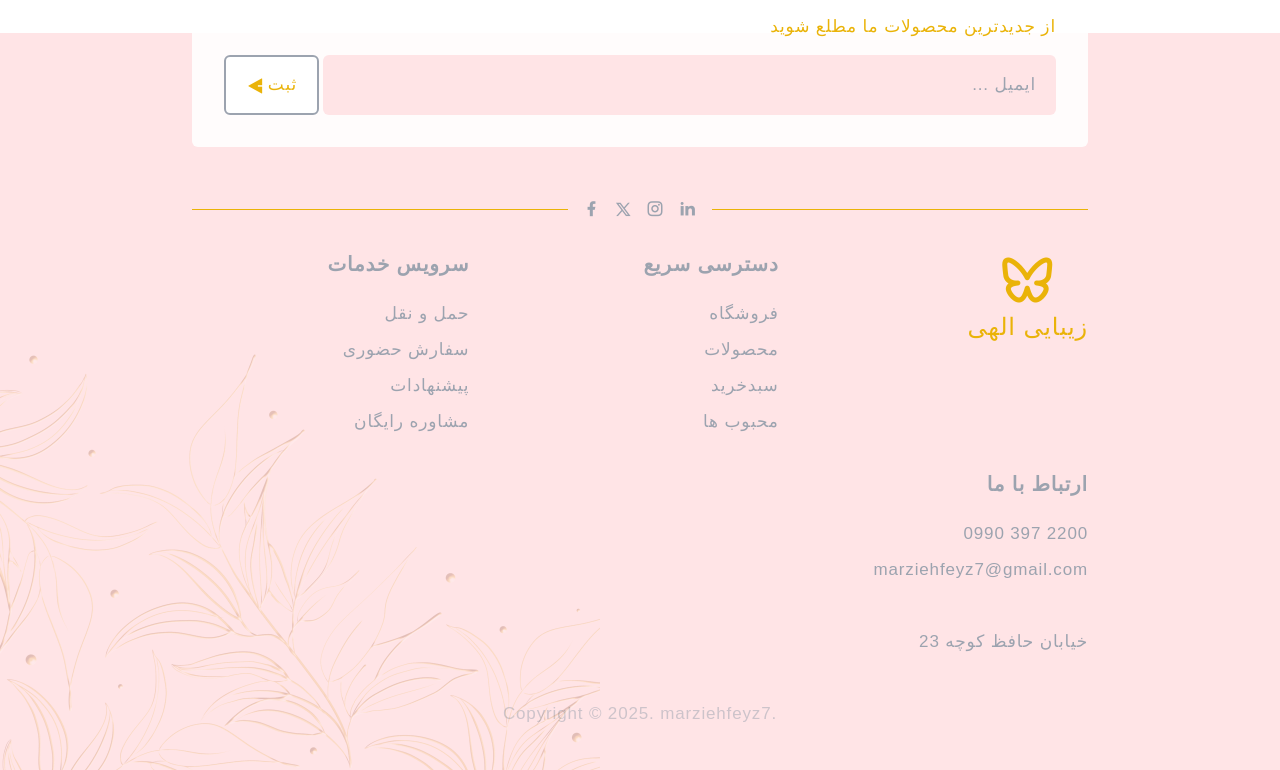
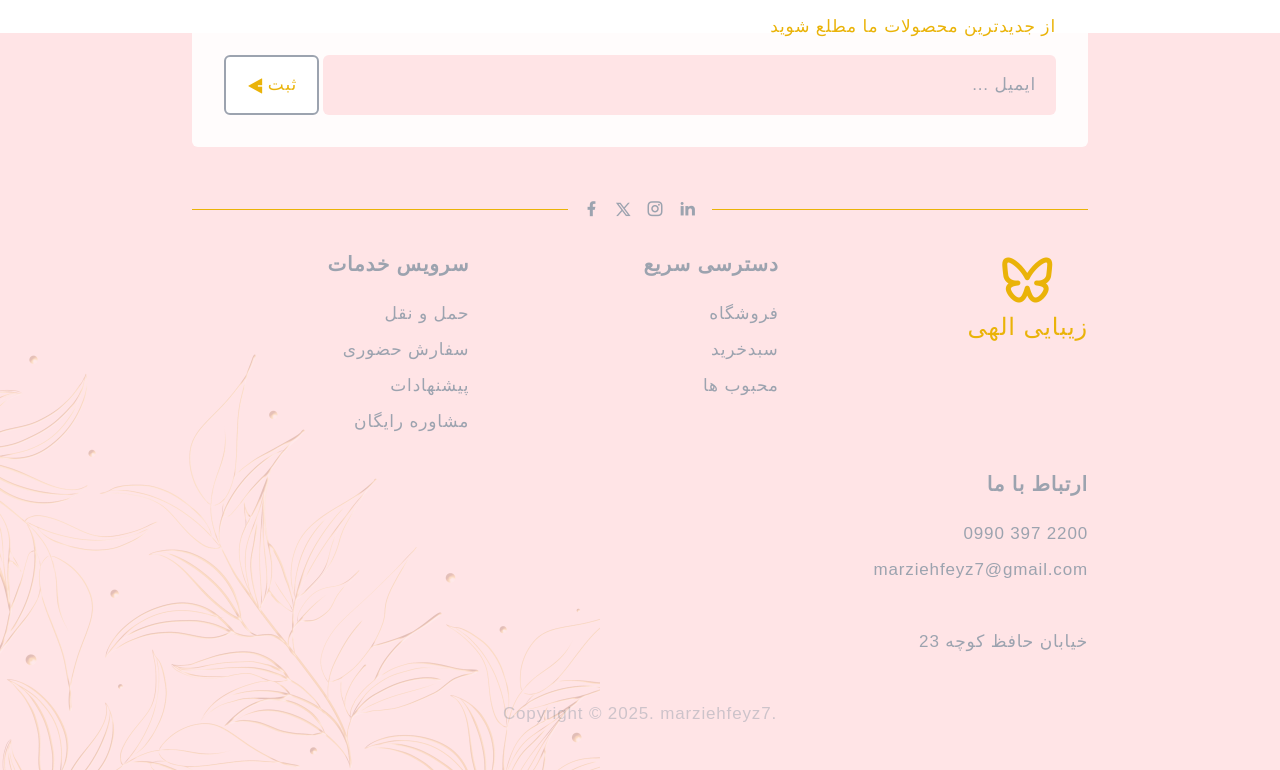
Before and after one commit to Sajjadhosseinrezaei/DivineBeautyShop, a Django app: page / in a window 1280 px wide. Shown: the part 1463-2233 px from the top of the page. Run offline with Django 5.2, Linux system fonts and the light colour scheme; data that the repository does not hold is empty; some libraries are stand-ins or nearby versions; some web fonts are replaced.

Commit message:
remove product list from navbar and footer

```diff
--- a/home/templates/home/html/home.html
+++ b/home/templates/home/html/home.html
@@ -73,7 +73,6 @@
                         {% comment %} <!-- list --> {% endcomment %}
                         <ul class="text-gray-400 flex flex-col items-center gap-y-5">
                             <li><a href="{% url "home:home" %}" class="transition-all duration-300 hover:text-rose-200">فروشگاه</a></li>
-                            <li><a href="{% url "products:product_list" %}" class="transition-all duration-300 hover:text-rose-200">محصولات</a></li>
                             <li><a href="{% url "orders:cart" %}" class="transition-all duration-300 hover:text-rose-200">سبدخرید</a></li>
                                 {% if user.is_authenticated %}
                                 <li><a href="{% url "accounts:profile" %}" class="transition-all duration-300 hover:text-rose-200">پروفایل</a></li>
@@ -104,8 +103,6 @@
                     <ul class="text-gray-400 flex  gap-x-4">
                         <li><a href={% url "home:home" %}
                                 class="border-l  pl-4 transition-all duration-300 hover:text-rose-200">فروشگاه</a></li>
-                        <li><a href={% url "products:product_list" %}
-                                class="border-l  pl-4 transition-all duration-300 hover:text-rose-200">محصولات</a></li>
                         <li><a href={% url "orders:cart" %}
                                 class="border-l  pl-4 transition-all duration-300 hover:text-rose-200">سبدخرید</a></li>
                                 {% if user.is_authenticated %}
@@ -305,7 +302,6 @@
                 <p class="mb-5 font-bold text-xl ">دسترسی سریع</p>
                 <div class="flex flex-col gap-1">
                     <a href={% url "home:home" %}>فروشگاه</a>
-                    <a href={% url "products:product_list" %}>محصولات</a>
                     <a href="orders:cart">سبدخرید</a>
                     <a href="#">محبوب ها</a>
                 </div>
```
